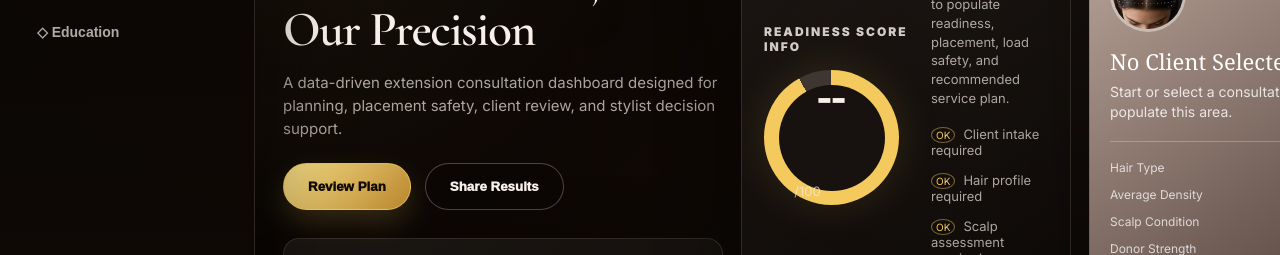
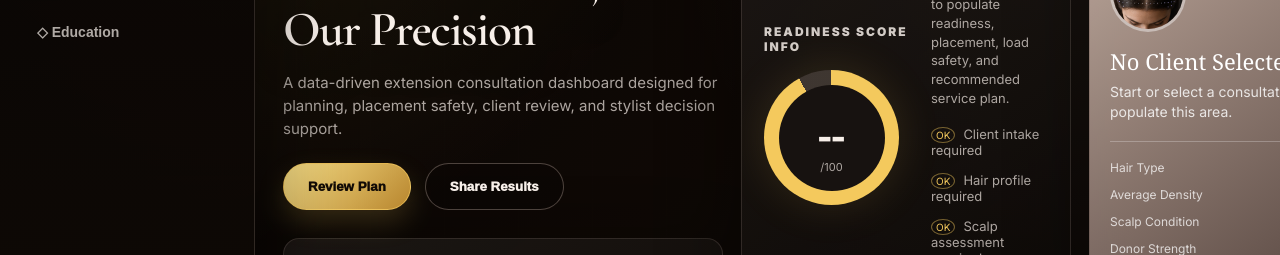
Before and after one commit to alliesgit26/hairintel-vscode-ready-fixed, a website: page hairintel-vscode-ready/index.html in a window 1280 px wide. Shown: the part 319-574 px from the top of the page. Drawn offline with nearby package versions, Linux system fonts and the light colour scheme.

Commit message:
Fix readiness score circle fit

```diff
--- a/hairintel-vscode-ready/index.html
+++ b/hairintel-vscode-ready/index.html
@@ -1122,6 +1122,46 @@
       line-height: 1.08 !important;
     }
     /* End HairIntel compact dashboard final fit */
+
+    /* HairIntel score circle fit fix */
+    .score-ring {
+      position: relative !important;
+      display: grid !important;
+      place-items: center !important;
+      overflow: hidden !important;
+    }
+
+    .score-ring strong {
+      position: absolute !important;
+      left: 50% !important;
+      top: 48% !important;
+      transform: translate(-50%, -50%) !important;
+      margin: 0 !important;
+      font-size: clamp(38px, 3.4vw, 46px) !important;
+      line-height: .9 !important;
+      max-width: 86px !important;
+      text-align: center !important;
+      white-space: nowrap !important;
+      z-index: 2 !important;
+    }
+
+    .score-ring small {
+      position: absolute !important;
+      left: 50% !important;
+      top: 68% !important;
+      transform: translateX(-50%) !important;
+      margin: 0 !important;
+      font-size: 11px !important;
+      line-height: 1 !important;
+      color: var(--muted) !important;
+      z-index: 2 !important;
+      white-space: nowrap !important;
+    }
+
+    .score-ring::before {
+      z-index: 1 !important;
+    }
+    /* End HairIntel score circle fit fix */
   </style>
 </head>
 
```
